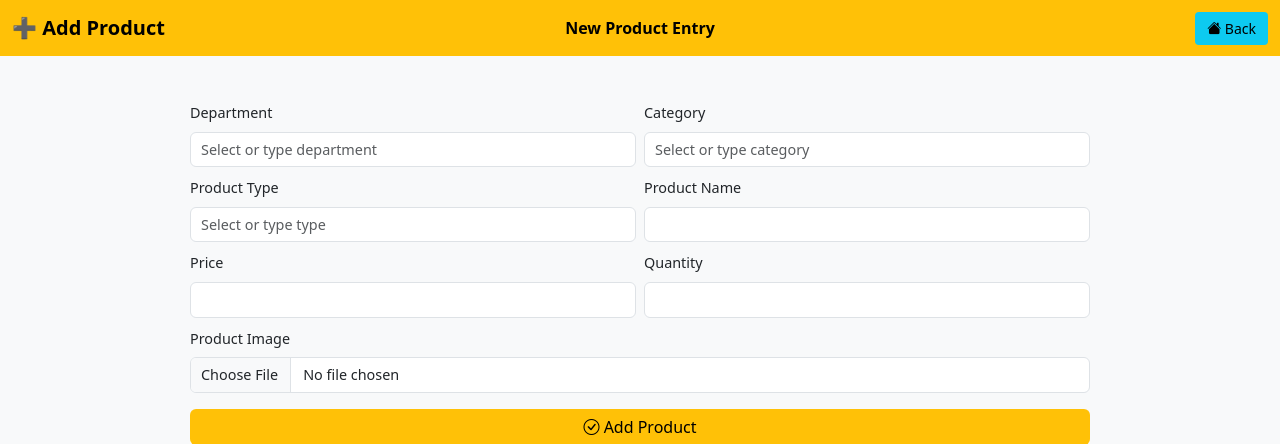
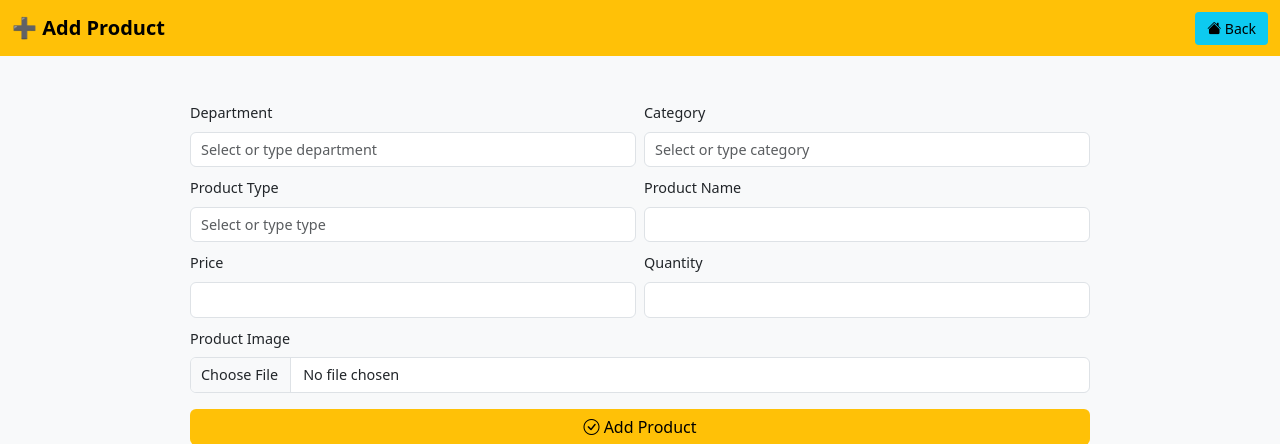
Before and after one commit to sejjtechnologies/online-shopping-system, a Flask app: page /add-product in a window 1280 px wide. Shown: the top 444 px of the page. Run offline with Flask 3, Linux system fonts and the light colour scheme; the visitor is signed in with stand-in values (Sample User, id 1); data that the repository does not hold is empty; some libraries are stand-ins or nearby versions.

```diff
--- a/templates/admin_add_product.html
+++ b/templates/admin_add_product.html
@@ -102,7 +102,7 @@
     <nav class="navbar navbar-expand-lg navbar-warning position-fixed">
         <div class="container-fluid d-flex justify-content-between align-items-center">
             <a class="navbar-brand" href="#">➕ Add Product</a>
-            <span class="navbar-title-center">New Product Entry</span>
+            <span class="navbar-title-center"></span>
             <a href="{{ url_for('admin_login_bp.admin_dashboard') }}" class="btn btn-back btn-sm">
                 <i class="bi bi-house-fill"></i> Back
             </a>
```
